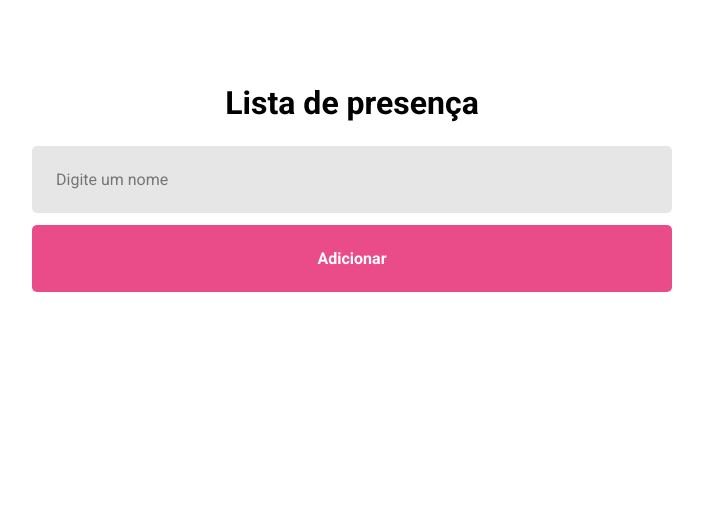
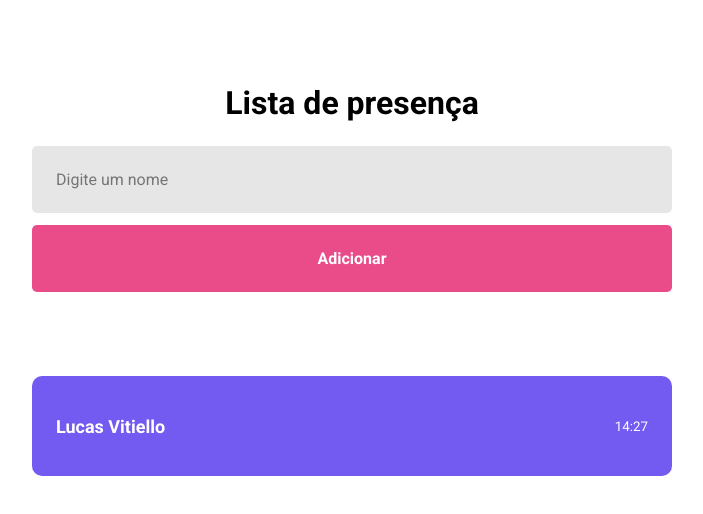
Before and after one commit to VitielloL/React-Study, a React (Vite) app: page / in a window 1280 px wide. Shown: the top 514 px of the page, without its empty margins (288-991 px from the left). Built offline with nearby package versions, Linux system fonts and the light colour scheme.

Commit message:
add components template and card creation + styling

```diff
--- /dev/null
+++ b/src/components/Card/index.jsx
@@ -0,0 +1,10 @@
+import './style.css';
+
+export function Card() {
+    return(
+        <div className="card">
+            <strong>Lucas Vitiello</strong>
+            <small>14:27</small>
+        </div>
+    )
+}
--- /dev/null
+++ b/src/components/Card/style.css
@@ -0,0 +1,16 @@
+.card {
+    height: 100px;
+    width: 50%;
+    background: #735bf2;
+    color: #fff;
+    border-radius: 10px;
+    margin-bottom: 20px;
+    display: flex;
+    align-items: center;
+    justify-content: space-between;
+    padding: 24px;
+}
+
+.card strong {
+    font-size: 18px;
+}
--- a/src/pages/Home/index.jsx
+++ b/src/pages/Home/index.jsx
@@ -1,4 +1,5 @@
-import './styles.css';
+import './style.css';
+import { Card } from '../../components/Card';
 
 export function Home() {
   return (
@@ -6,6 +7,7 @@
       <h1>Lista de presença</h1>
       <input type="text" placeholder="Digite um nome"/>
       <button type="button">Adicionar</button>
+      <Card/>
     </div>
   )
 }
```
Also changed, not shown: src/pages/Home/style.css (renamed from src/pages/Home/styles.css).
